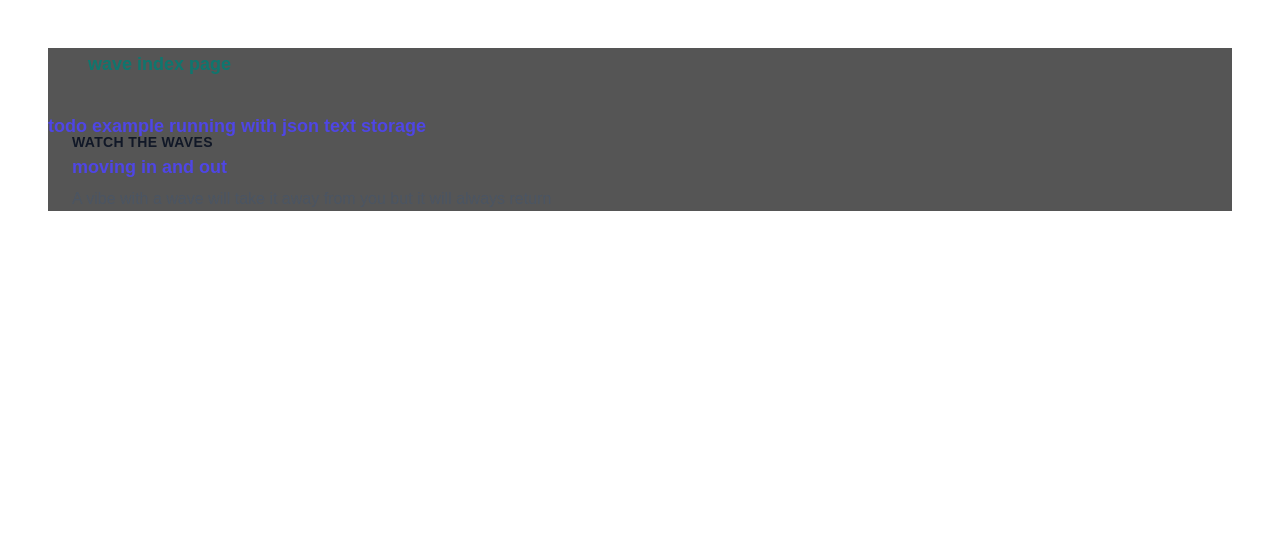
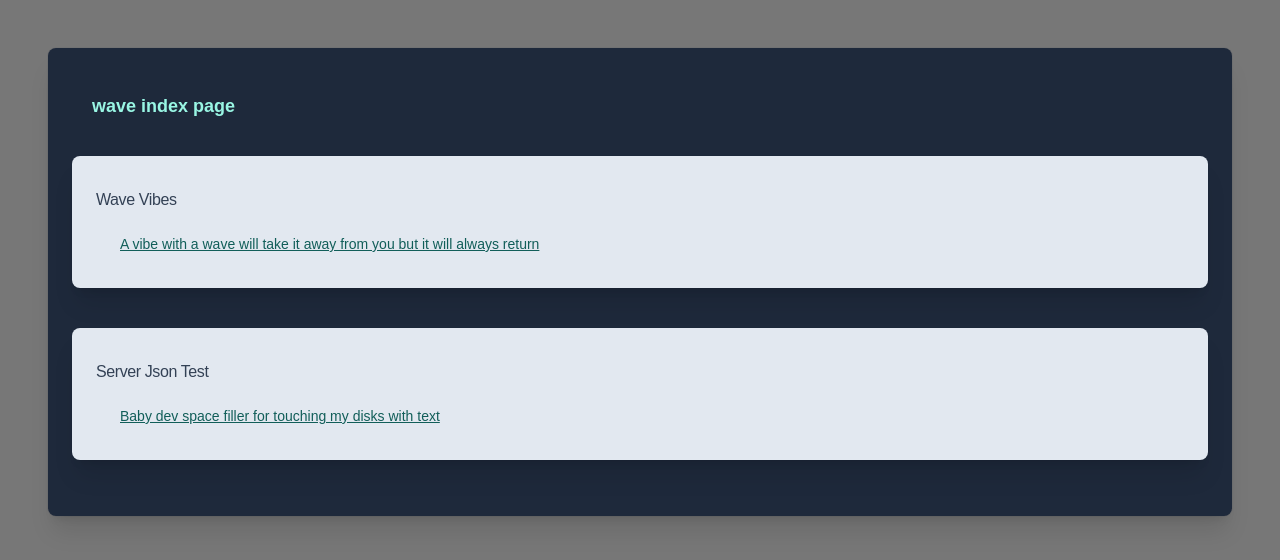
Before and after one commit to tetrakra/wave-exhx-vibe, a website: page public/index.html in a window 1280 px wide. Drawn offline with Linux system fonts and the light colour scheme.

Commit message:
better css, formatting, max 3 blocks?

```diff
--- a/public/css/tailwind.css
+++ b/public/css/tailwind.css
@@ -7,9 +7,12 @@
 @layer components {
     .night{
         background-color: #555;
-        }
-        #landing{
+    }
+    #landing{
         margin: 3rem;
         color: #eee;
-        }
+    }
+    body{
+        background-color: #777;
+    }
 }
--- a/public/index.html
+++ b/public/index.html
@@ -9,28 +9,27 @@
     <title>WAVE EXHX VIBES</title>
 </head>
 <body>
-    <div id="landing" class="night backdrop-grayscale">
-        <h1 class="block m-10 text-lg leading-8 font-bold text-teal-700">
+    <div id="landing" class="bg-slate-800 rounded-lg px-6 py-8 ring-1 ring-slate-900/5 shadow-xl">
+        <h1 class="inline-flex m-5 text-lg leading-3 font-bold text-teal-200">
             wave index page
         </h1>
-      <section class="max-xl:500">
+      <section class="max-xl:640 py-6 space-y-10">
 
-        <div>
-            <a href="/todos" class="block mt-2 text-lg leading-3 font-semibold text-indigo-600 hover:underline"> todo example running with json text storage</a>
+        <div class="bg-slate-200 rounded-lg px-6 py-8 ring-1 ring-slate-900/5 shadow-xl">
+          <h3 class="text-slate-700 mb-5 text-base font-medium tracking-tight">Wave Vibes</h3>
+          <a href="/waves" class="text-teal-800 mt-2 text-sm  hover:text-teal-700 ml-6 underline">
+            A vibe with a wave will take it away from you but it will always return
+          </a>
         </div>
-        <div class="md:flex">
-            <div class="mt-4 md:mt-0 md:ml-6">
-              <div class="uppercase tracking-wide text-sm text-gray-900 font-bold">
-                Watch the waves
-              </div>
-              <a href="/waves" class="block mt-1 text-lg leading-tight font-semibold text-indigo-600 hover:underline">
-                moving in and out
-              </a>
-              <p class="mt-2 text-gray-600">
-                A vibe with a wave will take it away from you but it will always return
-              </p>
-            </div>
-          </div>
+
+
+        <div class="bg-slate-200 rounded-lg px-6 py-8 ring-1 ring-slate-900/5 shadow-xl">
+          <h3 class="text-slate-700 mb-5 text-base font-medium tracking-tight">Server Json Test</h3>
+          <a href="/todos" class="text-teal-800 mt-2 text-sm hover:text-teal-700 ml-6 underline">
+            Baby dev space filler for touching my disks with text
+          </a>
+        </div>
+
       </section>
     </div>
 </body>
--- a/src/waves-data.js
+++ b/src/waves-data.js
@@ -168,7 +168,7 @@ class Block {
         const time = block.getTimeData();
         const wave = block.getWaveData();
         const data = `data: ${time}\nwave: ${wave}\n`
-        //console.log(`Sent wave data: ${wave} for block ${req.params.id}`);
+        console.log(`Sent wave data: ${wave} for block ${req.params.id}`);
         res.write(`event: wave\n${data}\n`);
       };
 
```
Also changed, not shown: public/views/waves.html (+3 -1 lines), public/css/style.css.
